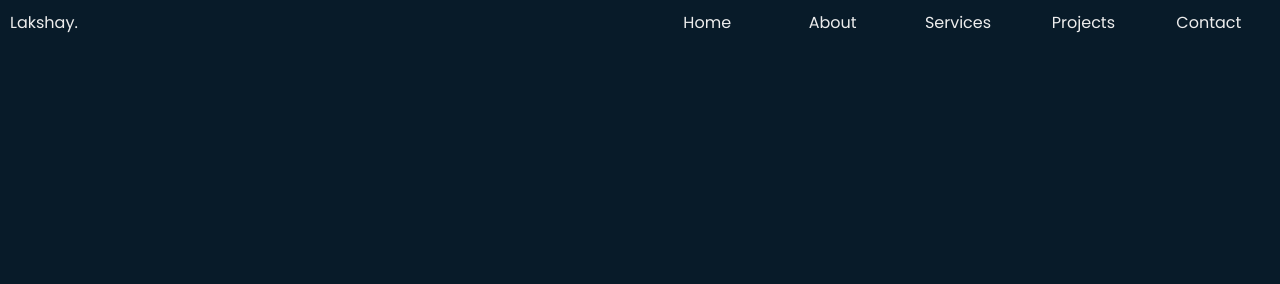
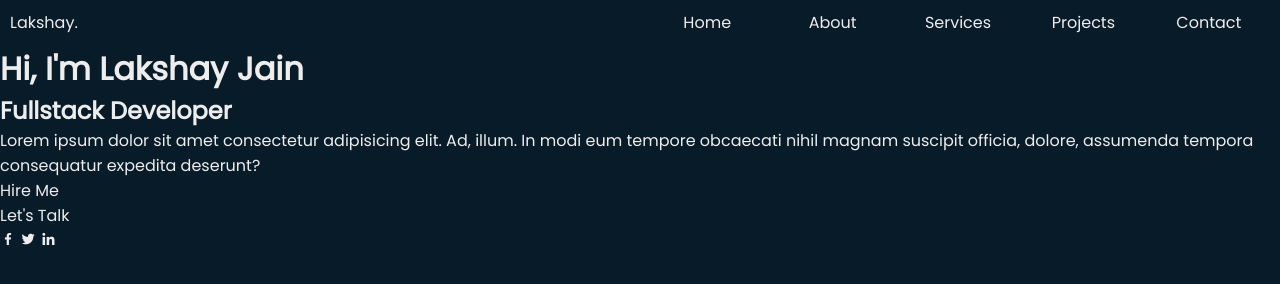
Before and after one commit to D1ABL016/portfolio, a plain HTML site: page index.html in a window 1280 px wide. Drawn offline with nearby package versions, Linux system fonts and the light colour scheme.

Commit message:
Update index.html

```diff
--- a/index.html
+++ b/index.html
@@ -17,11 +17,11 @@
 
     <header>
 
-        <div class="logo">
+        <div class="logo bold">
             <a href="#">Lakshay.</a>
         </div>
         <div class="logo">
-            <div class="box"><a href="#">Home</a></div>
+            <div class="box blue"><a href="#">Home</a></div>
             <div class="box"><a href="#">About</a></div>
             <div class="box"><a href="#">Services</a></div>
             <div class="box"><a href="#">Projects</a></div>
@@ -32,7 +32,7 @@
 
 
 
-<!--
+
     <main>
 
         <h1>Hi, I'm Lakshay Jain</h1>
@@ -42,15 +42,21 @@
             magnam suscipit officia, dolore, assumenda tempora consequatur expedita deserunt?
         </p>
         <div class="buttons">
-            <button>Hire Me</button>
-            <button>Let's Talk</button>
+            <div class="bt">Hire Me</div>
+            <div class="bt">Let's Talk</div>
         </div>
     </main>
     <footer>
-        <a href="https://www.facebook.com/"><i class='bx bxl-facebook'></i></a>
-        <a href="https://twitter.com/home"><i class='bx bxl-twitter'></i></a>
-        <a href="https://www.linkedin.com/feed/"><i class='bx bxl-linkedin'></i></a>
-    </footer> -->
+        <a href="https://www.facebook.com/">
+            <i class='bx bxl-facebook'></i>
+        </a>
+        <a href="https://twitter.com/home">
+            <i class='bx bxl-twitter'></i>
+        </a>
+        <a href="https://www.linkedin.com/feed/">
+            <i class='bx bxl-linkedin'></i>
+        </a>
+    </footer>
 
 </body>
 
```
